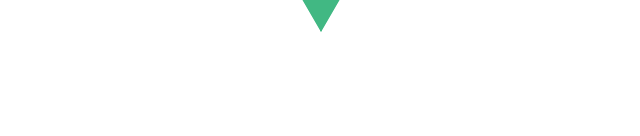
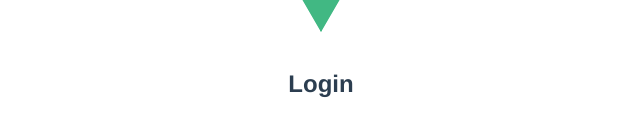
Before and after one commit to ndrwchn/servicesmanagement, a Vue app: page /#/login in a window 1280 px wide. Shown: the part 214-350 px from the top of the page, without its empty margins (319-959 px from the left). Built offline with nearby package versions, Linux system fonts and the light colour scheme.

Commit message:
add vuetify

```diff
--- a/package.json
+++ b/package.json
@@ -9,7 +9,8 @@
   },
   "dependencies": {
     "vue": "^2.6.6",
-    "vue-router": "^3.0.2"
+    "vue-router": "^3.0.2",
+    "vuetify": "^1.5.4"
   },
   "devDependencies": {
     "@vue/cli-plugin-babel": "^3.4.0",
--- a/src/App.vue
+++ b/src/App.vue
@@ -9,7 +9,7 @@
 
 export default {
   name: 'app'
-  }
+}
 
 </script>
 
--- a/src/components/Home.vue
+++ b/src/components/Home.vue
@@ -1,12 +1,20 @@
 <template>
     <div>
         <h2>Home</h2>
+        <transactions />
+        <edit-transaction></edit-transaction>
     </div>
 </template>
 
 <script>
+import Transactions from './Transactions.vue'
+import EditTransaction from './EditTransaction.vue'
+
 export default {
-
+  components: {
+    Transactions,
+    EditTransaction
+  }
 }
 </script>
 
--- a/src/components/Login.vue
+++ b/src/components/Login.vue
@@ -0,0 +1,15 @@
+<template>
+    <div>
+        <h2>Login</h2>
+    </div>
+</template>
+
+<script>
+export default {
+
+}
+</script>
+
+<style>
+
+</style>
--- a/src/main.js
+++ b/src/main.js
@@ -1,7 +1,7 @@
 import Vue from 'vue'
 import App from './App.vue'
 
-import router from './routes'
+import router from './router'
 
 Vue.config.productionTip = false
 
--- /dev/null
+++ b/src/router/index.js
@@ -0,0 +1,38 @@
+import Vue from 'vue'
+import Router from 'vue-router'
+
+import Home from '../components/Home.vue'
+import HelloWorld from '../components/HelloWorld.vue'
+import About from '../components/About.vue'
+import Login from '../components/Login.vue'
+
+Vue.use(Router)
+
+export default new Router({
+  routes: [
+    {
+      path: '/',
+      name: 'Home',
+      component: Home
+    },
+    {
+      path: '/hello',
+      name: 'HelloWorld',
+      component: HelloWorld
+    },
+    {
+      path: '/about',
+      name: 'About',
+      component: About
+    },
+    {
+      path: '/login',
+      name: 'Login',
+      component: Login
+    },
+    {
+      path: '*',
+      redirect: '/'
+    }
+  ]
+})
--- a/src/routes/index.js
+++ /dev/null
@@ -1,18 +0,0 @@
-import Vue from 'vue'
-import Router from 'vue-router'
-
-import Home from '../components/Home.vue'
-import HelloWorld from '../components/HelloWorld.vue'
-
-Vue.use(Router)
-
-export default new Router ({
-    routes: [{
-        path: '/',
-        name: 'Home',
-        component: Home,    },
-    {
-        path: '/hello',
-        name: 'HelloWorld',
-        component: HelloWorld,    }]
-    })
```
Also changed, not shown: 1 other file (tests, documents, lock files or other folders).
